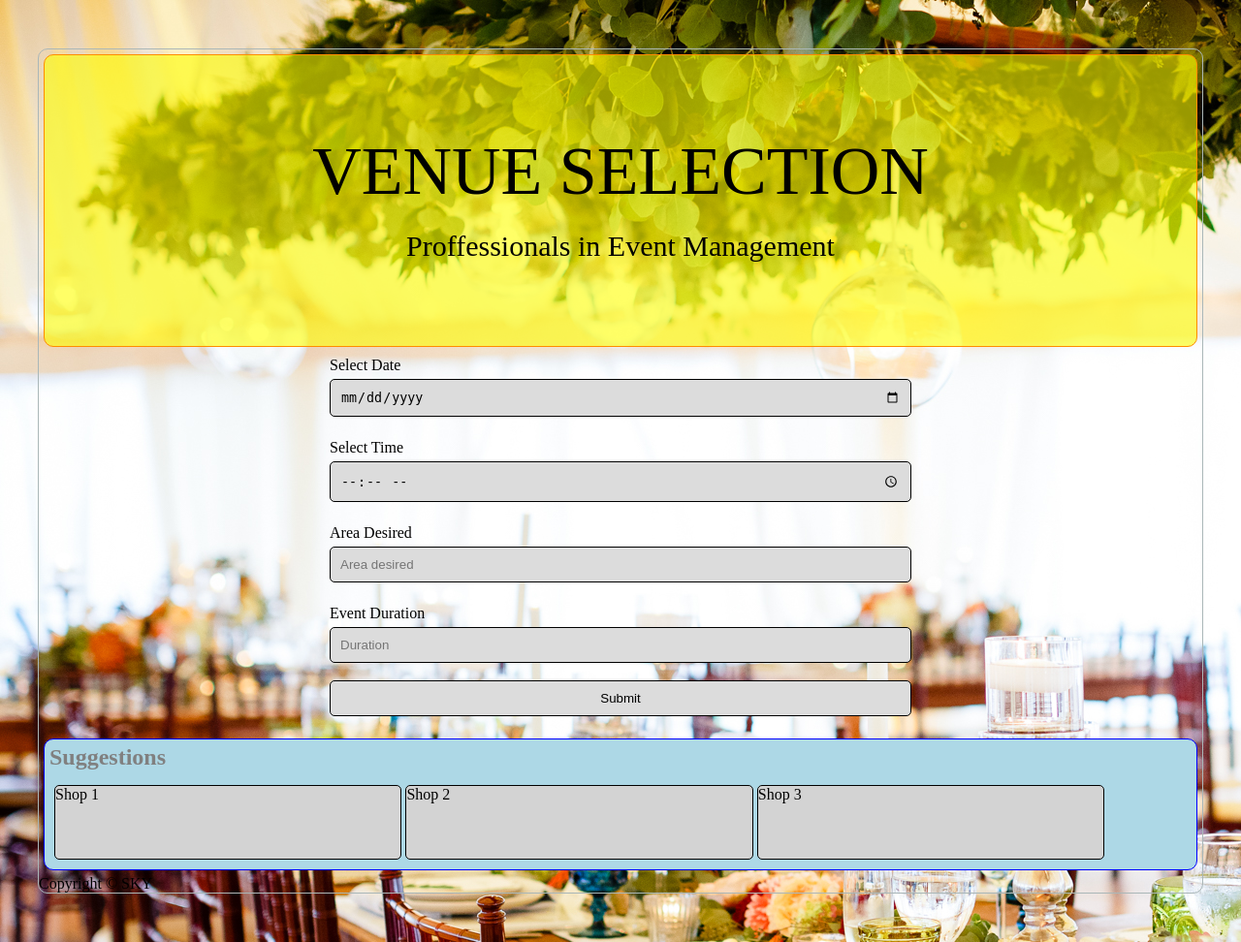
After one commit to SKYSYSLK/PartyPros, a PHP site: page /VenueSelection.html in a window 1280 px wide. The commit adds this page. Shown: the whole page at 97% size. Run offline with PHP 8.4, Linux system fonts and the light colour scheme.

Commit message:
update file system

```diff
--- a/HomePage.html
+++ b/HomePage.html
@@ -2,7 +2,7 @@
 <html>
 
 <head>
-	<title></title>
+	<title>Home Page</title>
 	<link rel="stylesheet" type="text/css" href="./css/styles.css">
 	<link rel="stylesheet" type="text/css" href="./css/homePage.css">
 </head>
--- /dev/null
+++ b/VenueSelection.html
@@ -0,0 +1,52 @@
+<!DOCTYPE html>
+<html>
+
+<head>
+    <title>Venue Selection</title>
+    <link rel="stylesheet" type="text/css" href="./css/styles.css ">
+    <link rel="stylesheet" type="text/css" href="./css/venueSelection.css ">
+</head>
+
+<body>
+<div class="page">
+
+    <!-- Title bar -->
+    <div class="header">
+        <div class="siteTitle">
+            VENUE SELECTION
+            <div class="siteTitle" style="font-size:30px;margin-top:20px ">
+                Proffessionals in Event Management
+            </div>
+        </div>
+    </div>
+
+    <div class="venue-select">
+        <form action="#" autocomplete="on"><!--autocomplete completes the input values based on values that the user has entered before -->
+            <lable>Select Date</lable>
+            <input type="date" name="event-date" placeholder="Date of the event" required><br>
+            <lable>Select Time</lable>
+            <input type="time" name="event-time" placeholder="Time of the event" required><br>
+            <lable>Area Desired</lable>
+            <input type="text" name="event-area" placeholder="Area desired" required><br>
+            <lable>Event Duration</lable>
+            <input type="text" name="event-duration" placeholder="Duration" required><br>
+            <input type="submit" name="submit" value="Submit"><br>
+        </form>
+    </div>
+
+    <div class="frame">
+        <div class="frame-header">Suggestions</div>
+        <div class="frame-content">
+            <div class="block">Shop 1</div>
+            <div class="block">Shop 2</div>
+            <div class="block">Shop 3</div>
+        </div>
+    </div>
+
+    <div class=footer>
+        <footer class="venue-footer">Copyright &copy; SKY</footer>
+    </div>
+</div>
+
+</body>
+</html>
--- a/css/styles.css
+++ b/css/styles.css
@@ -13,47 +13,20 @@
 	border-radius: 10px;
 }
 
-/* title bar attributes */
-.titlebar {
+.header{
 	display: block;
 	margin: 5px;
-	height: 100px;
-	background-color: orange;
+	min-height: 300px;
+	background-color: rgba(255,255,0,0.6);
 	border: 1px solid darkorange;
 	border-radius: 10px;
 }
 
-/* frame attributes */
-.frame {
-	display: block;
-	margin: 5px;
-	/*height: 100px;*/
-	background-color: lightblue;
-	border: 1px solid blue;
-	border-radius: 10px;
+.siteTitle{
+	text-align:center;
+	margin-top: 80px;
+	font-size: 70px;
+	color: black;
 }
 
-.frame-header {
-	display: block;
-	margin: 5px;
-	color: gray;
-	font-size: 24px;
-	font-weight: bold;
-}
-
-.frame-content {
-	display: flex;
-	margin: 5px;
-	/* border: 1px solid black;*/
-}
-
-/* block attributes */
-.block {
-	display: block;
-	margin: 0px 12px;
-	width: 200px;
-	height: 75px;
-	background-color: lightgray;
-	border: 1px solid black;
-	border-radius: 5px;
-}
+/*---------------------------------*/
--- a/css/venue_selection.css
+++ b/css/venueSelection.css
@@ -1,18 +1,3 @@
-/* body tag attributes */
-body {
-	background-color: #D6EAF8;
-}
-
-/* page layout attributes */
-.page {
-	margin: 50px auto;
-	width: 700px;
-	/* height: 500px; */
-	background-color: #D5DBDB;
-	border: 1px solid #AAB7B8;
-	border-radius: 10px;
-}
-
 /* title bar attributes */
 .titlebar {
 	display: block;
```
Also changed, not shown: DecorationsPage.html (+9 -3 lines), css/decorationsPage.css (added, +44 -0 lines), css/homePage.css (+0 -13 lines), venue_selection.html (deleted, +0 -45 lines).
